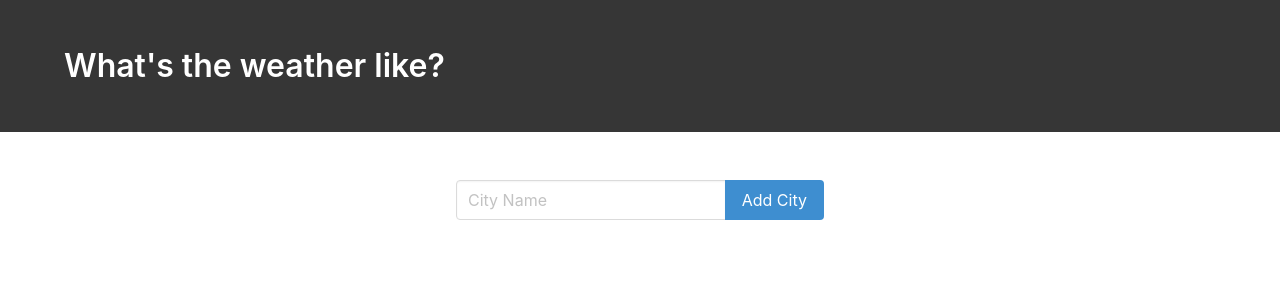
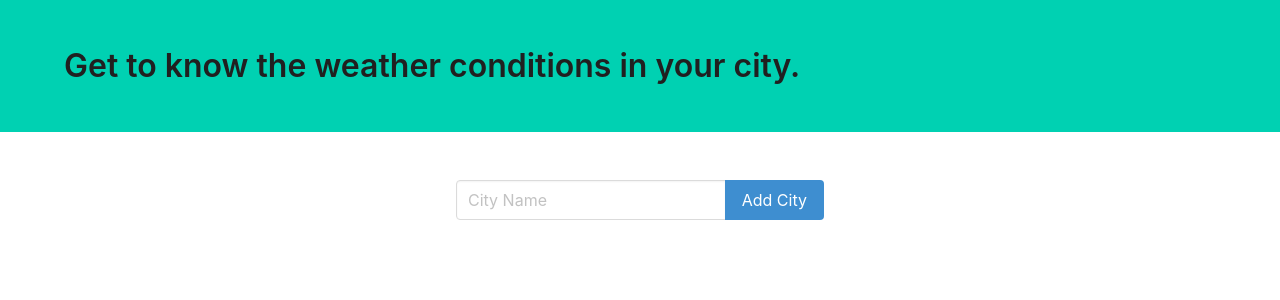
Before and after one commit to Surai98/My-weather-app, a Django app: page / in a window 1280 px wide. Shown: the top 300 px of the page. Run offline with Django 3.2, Linux system fonts and the light colour scheme; data that the repository does not hold is empty; some libraries are stand-ins or nearby versions.

Commit message:
updated the weather html template

```diff
--- a/Myweatherapp-master/Weather app/my_weather/weather/templates/weather/weather.html
+++ b/Myweatherapp-master/Weather app/my_weather/weather/templates/weather/weather.html
@@ -10,20 +10,20 @@
 </head>
 
 <body>
-    <section class="hero is-dark">
+    <section class="hero is-primary">
         <div class="hero-body">
             <div class="container">
-                <h1 class="title">
-                    What's the weather like?
+                <h1 class="title" style="color:#202020;">
+                    Get to know the weather conditions in your city.
                 </h1>
             </div>
         </div>
     </section>
-    <section class="section">
+    <section class="section" style="text-align:center;">
         <div class="container">
             <div class="columns">
                 <div class="column is-offset-4 is-4">
-                    <form method="POST">
+                    <form method="POST" style="text-align: center;">
                         {% csrf_token %}
                         <div class="field has-addons">
                             <div class="control is-expanded">
@@ -37,7 +37,7 @@
                         </div>
 
                         {% if message %}
-                            <div class="notification {{ message_class }}">{{ message }}</div>
+                        <div class="notification {{ message_class }}">{{ message }}</div>
                         {% endif %}
 
                     </form>
@@ -50,7 +50,7 @@
             </div>
         </div>
     </section>
-    <section class="section">
+    <section class="section" style="text-align: center;">
         <div class="container">
             <div class="columns">
                 <div class="column is-offset-4 is-4">
```
Also changed, not shown: Myweatherapp-master/Weather app/my_weather/db.sqlite3.
